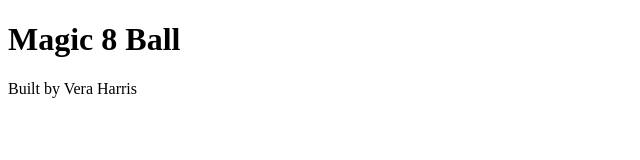
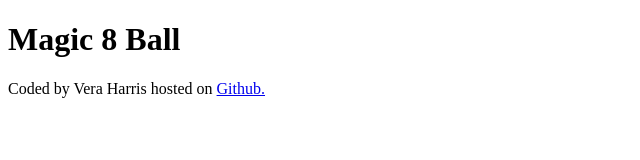
Before and after one commit to veetac21/my-8-ball, a plain HTML site: page index.html in a window 1280 px wide. Shown: the whole page, without its empty margins (0-640 px from the left). Drawn offline with Linux system fonts and the light colour scheme.

Commit message:
Added links to the footer

```diff
--- a/index.html
+++ b/index.html
@@ -8,7 +8,7 @@
   <body>
     <h1>Magic 8 Ball</h1>
     <footer>
-        Built by Vera Harris
+       Coded by Vera Harris hosted on <a href="https://github.com/veetac21/my-8-ball" target="_blank">Github.</a>
     </footer>
   </body>
 </html>
```
